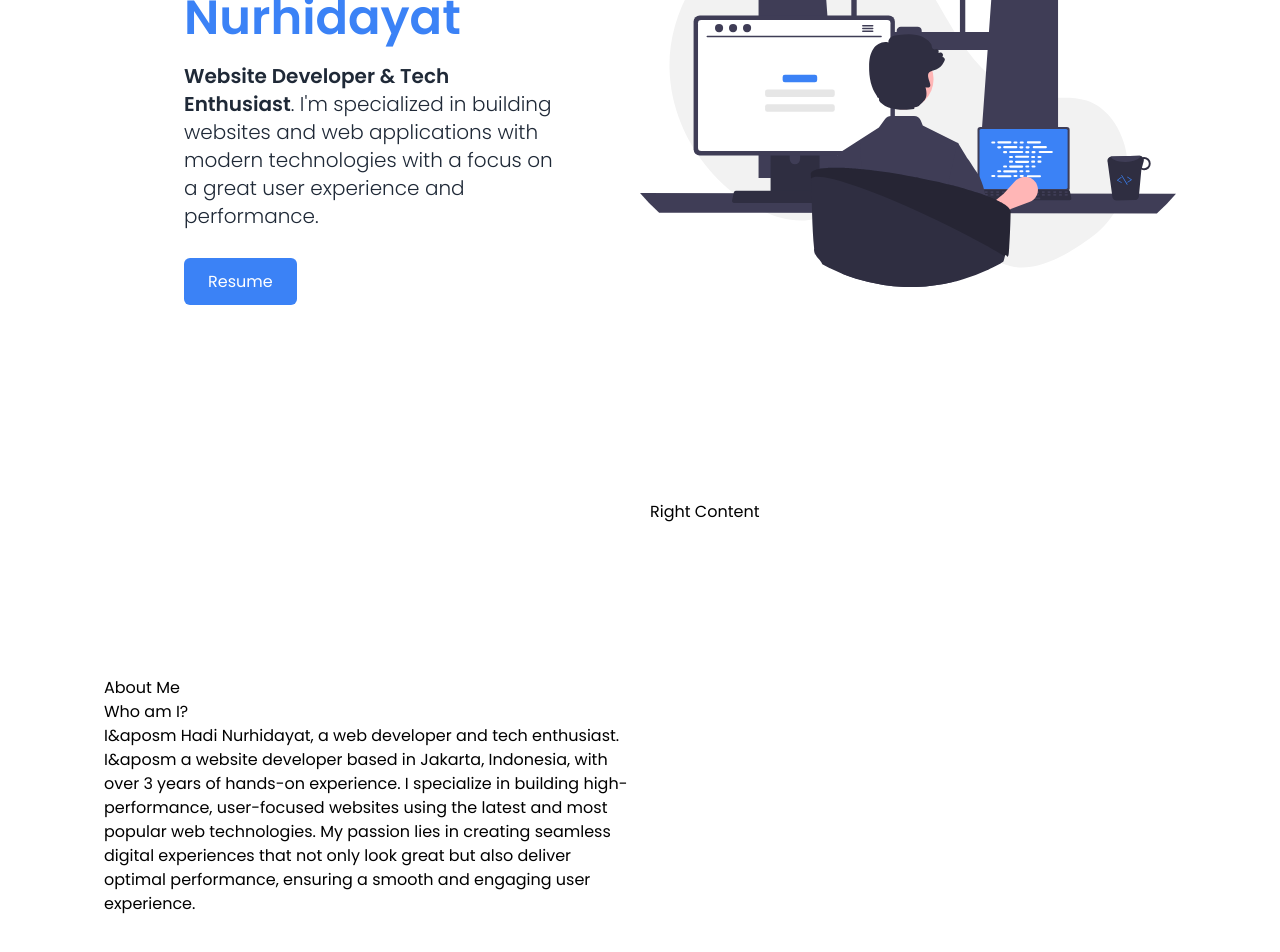
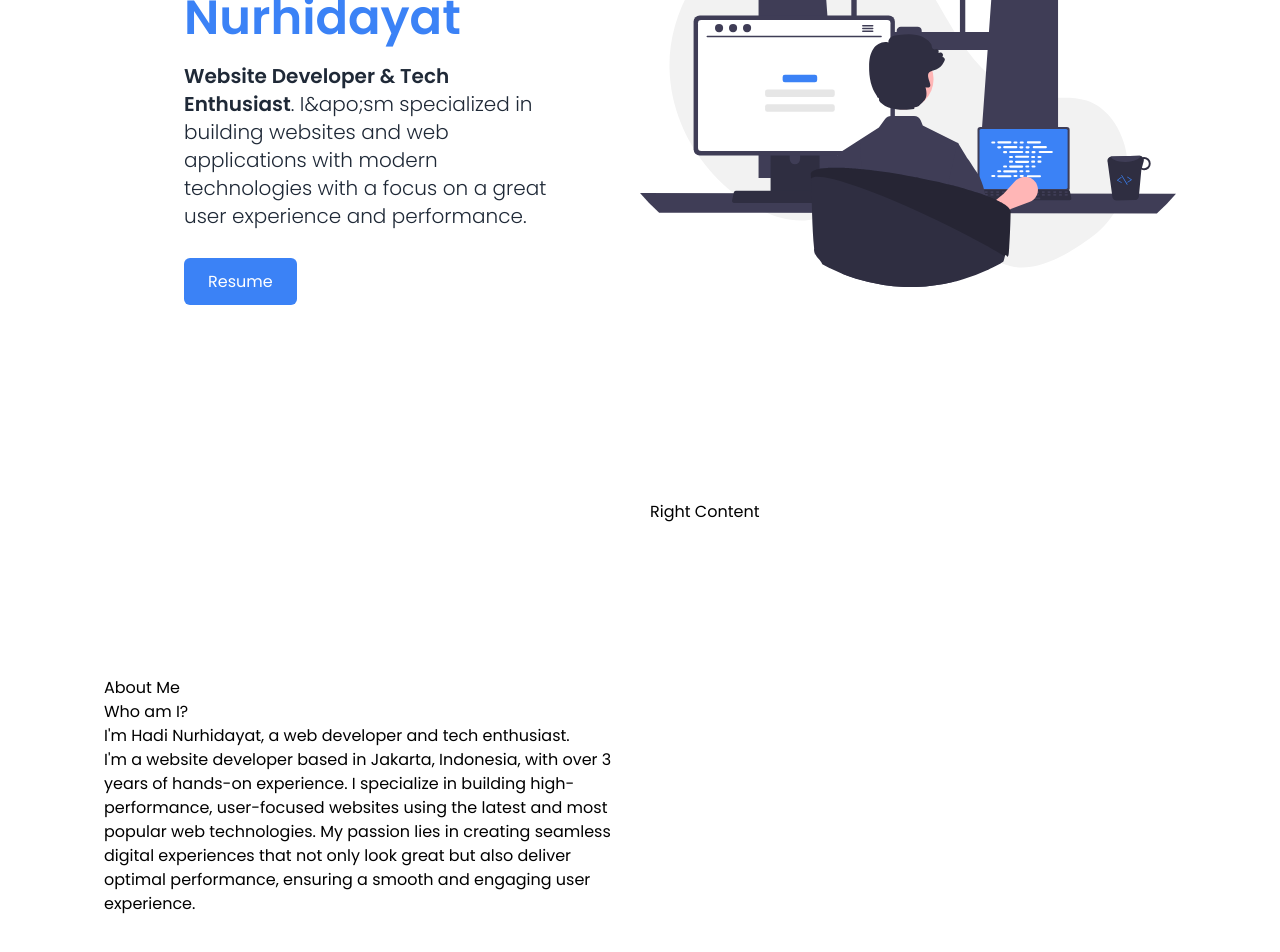
Before and after one commit to nhadi44/hadi-portfolio, a Next.js app: page / in a window 1280 px wide. Shown: the part 340-1292 px from the top of the page. Built offline with nearby package versions, Linux system fonts and the light colour scheme.

Commit message:
fixing error

```diff
--- a/src/app/components/about/aboutLeftContent.tsx
+++ b/src/app/components/about/aboutLeftContent.tsx
@@ -4,9 +4,9 @@ export const AboutLeftContent = () => {
       <div>
         <h5>About Me</h5>
         <h1>Who am I?</h1>
-        <h3>I&aposm Hadi Nurhidayat, a web developer and tech enthusiast.</h3>
+        <h3>I&apos;m Hadi Nurhidayat, a web developer and tech enthusiast.</h3>
         <p>
-          I&aposm a website developer based in Jakarta, Indonesia, with over 3
+          I&apos;m a website developer based in Jakarta, Indonesia, with over 3
           years of hands-on experience. I specialize in building
           high-performance, user-focused websites using the latest and most
           popular web technologies. My passion lies in creating seamless digital
--- a/src/app/components/hero/heroLeftContent.tsx
+++ b/src/app/components/hero/heroLeftContent.tsx
@@ -5,14 +5,15 @@ export const HeroLeftContent = () => {
     <div className="col-span-6 flex flex-col justify-center px-20">
       <h1 className="text-4xl mb-4 font-semibold">Hello!</h1>
       <h1 className="text-5xl text-blue-500 font-semibold">
-        I'm Hadi Nurhidayat
+        I&apos;m Hadi Nurhidayat
       </h1>
       <p className="dark:text-gray-300 font-light text-xl text-gray-800 my-5">
         <span className="font-semibold">
           Website Developer & Tech Enthusiast
         </span>
-        . I'm specialized in building websites and web applications with modern
-        technologies with a focus on a great user experience and performance.
+        . I&apo;sm specialized in building websites and web applications with
+        modern technologies with a focus on a great user experience and
+        performance.
       </p>
       <div className="mt-5">
         <Link
```
